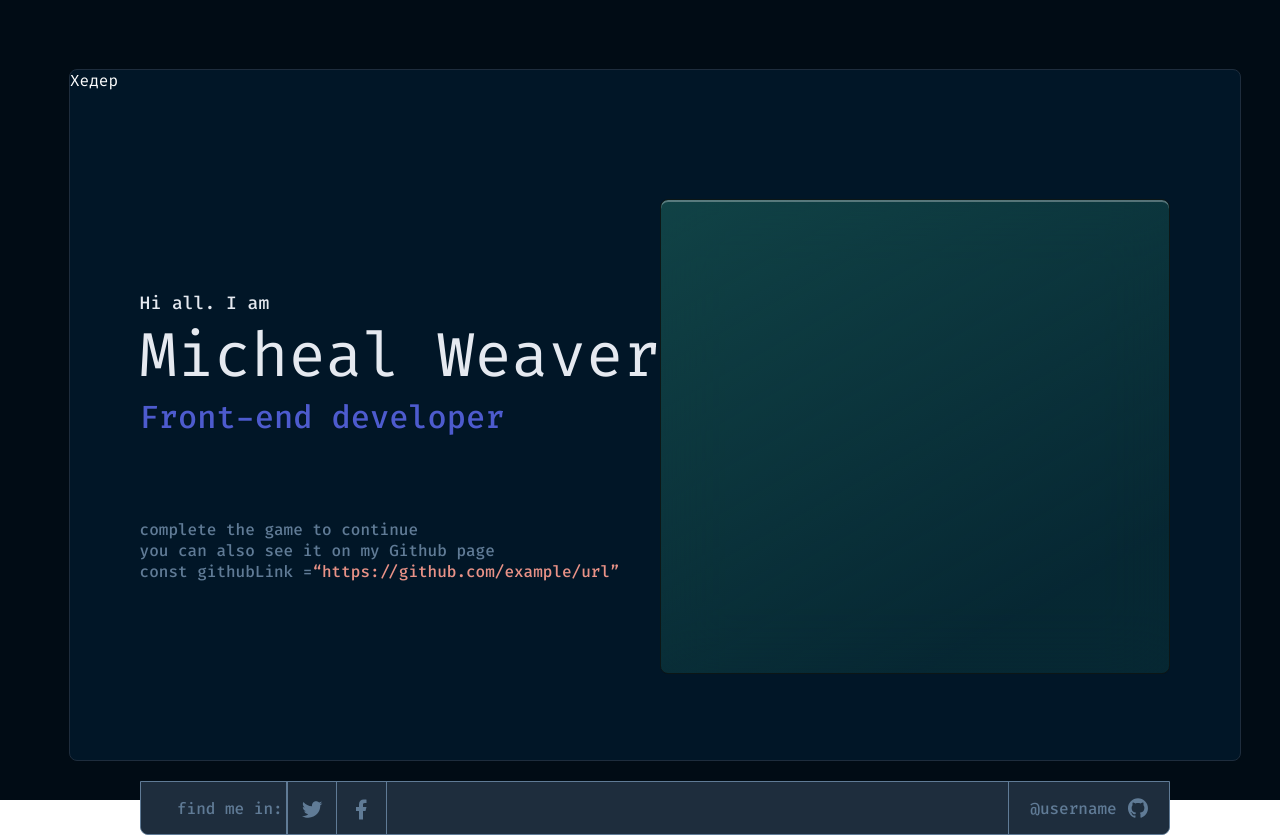
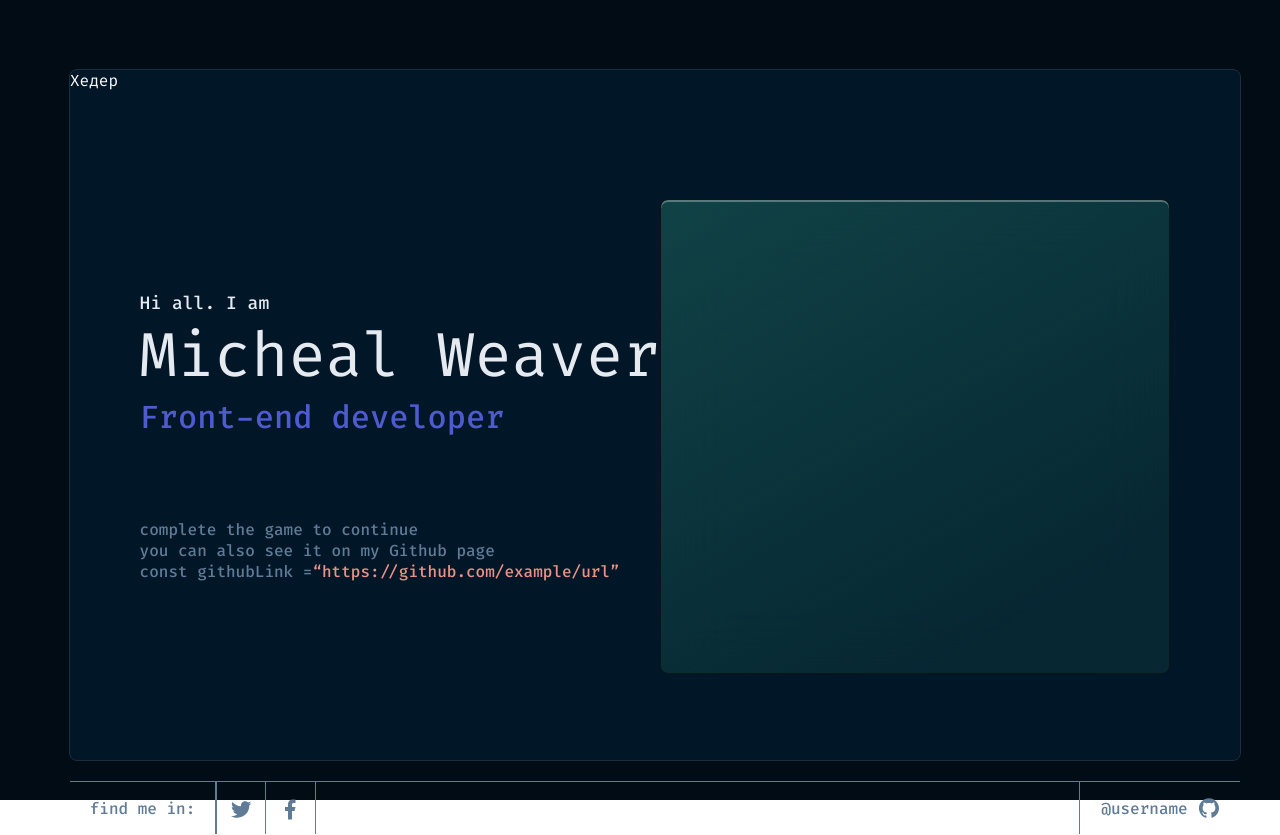
Before and after one commit to tienbot/SaintCode-Portfolio, a React (Create React App) app: page / in a window 1280 px wide. Built offline with nearby package versions, Linux system fonts and the light colour scheme.

Commit message:
The Footer has been changed.

```diff
--- a/src/components/Footer/Footer.module.css
+++ b/src/components/Footer/Footer.module.css
@@ -1,23 +1,22 @@
 .footer {
   display: flex;
   justify-content: flex-start;
-  margin: 0 70px 70px 70px;
-  background-color: #1e2d3d;
-  border: 1px solid #607b96;
+  /* background-color: #1e2d3d; */
+  border-top: 1px solid #607b96;
   border-radius: 0 0 8px 8px;
 }
 .find {
   display: flex;
   align-items: center;
+  justify-content: center;
   width: 146px;
   height: 52px;
-  text-indent: 36px;
   font-family: "Fira Code", sans-serif;
   font-style: normal;
   font-weight: 450;
   font-size: 16px;
   line-height: 21px;
-  background-color: #1e2d3d;
+  /* background-color: #1e2d3d; */
   color: #607b96;
   border-radius: 0 0 0 8px;
   border-right: 1px solid #607b96;
@@ -29,7 +28,7 @@
   width: 50px;
   height: 52px;
   /* margin-right: auto; */
-  background-color: #1e2d3d;
+  /* background-color: #1e2d3d; */
   color: #607b96;
   border-left: 1px solid #607b96;
   border-right: 1px solid #607b96;
@@ -41,7 +40,7 @@
   width: 50px;
   height: 52px;
 
-  background-color: #1e2d3d;
+  /* background-color: #1e2d3d; */
   color: #607b96;
   border-right: 1px solid #607b96;
 }
@@ -60,6 +59,6 @@
   font-weight: 450;
   font-size: 16px;
   line-height: 21px;
-  background-color: #1e2d3d;
+  /* background-color: #1e2d3d; */
   color: #607b96;
 }
```
